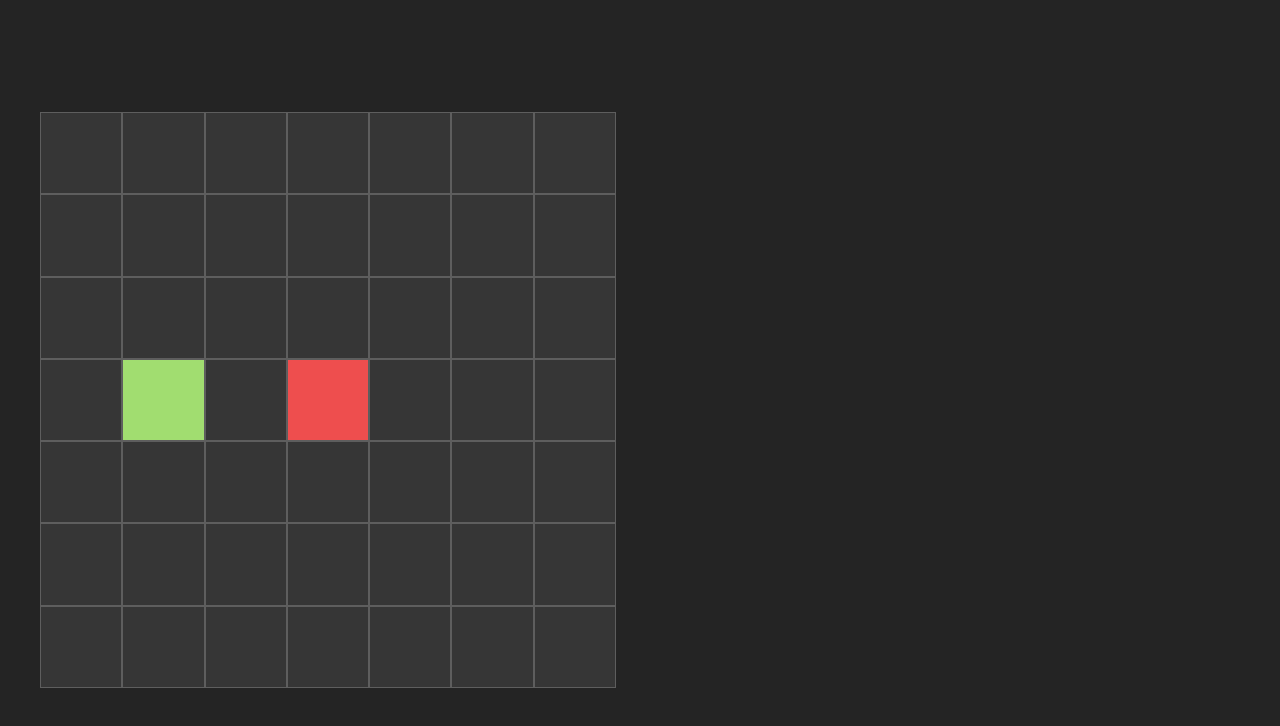
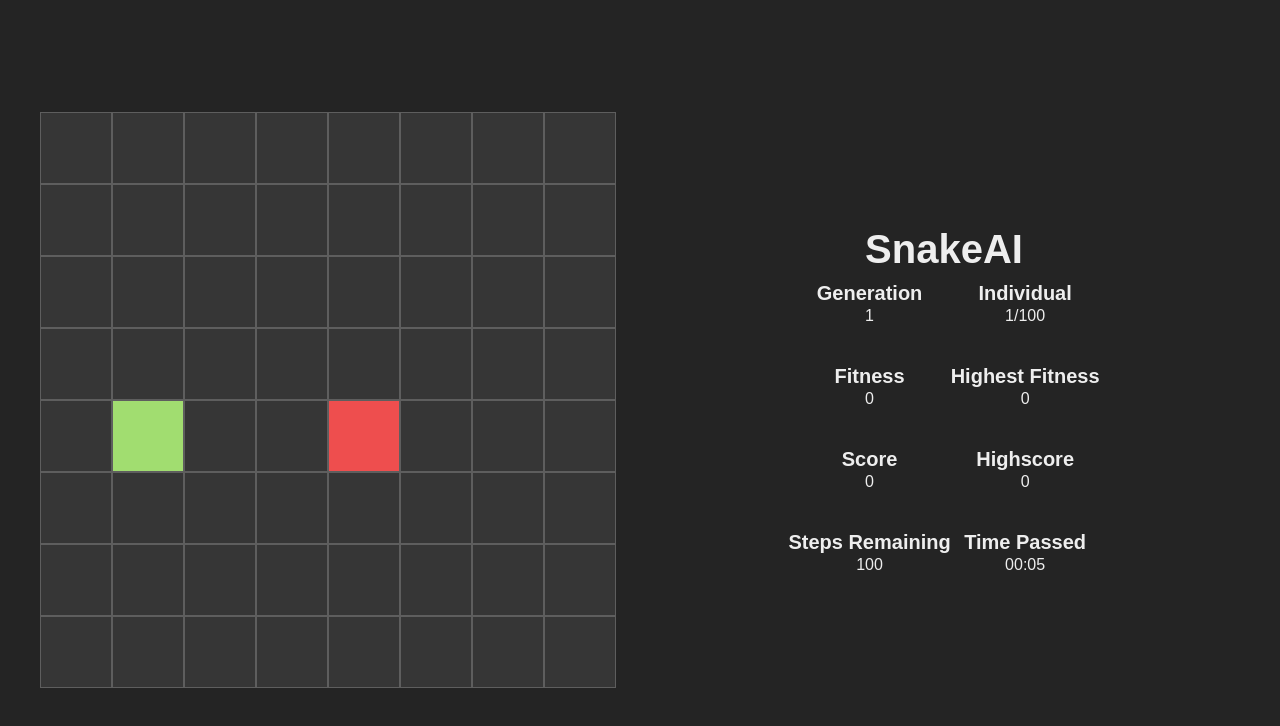
Before and after one commit to wachtern/snakeai, a React (Vite) app: page / in a window 1280 px wide. Shown: the top 726 px of the page. Built offline with nearby package versions, Linux system fonts and the light colour scheme.

Commit message:
feat(012): add statistics

```diff
--- a/src/components/AnalyticsArea.tsx
+++ b/src/components/AnalyticsArea.tsx
@@ -1,7 +1,89 @@
 import styled from "styled-components";
+import useBoundStore from "../stores/BoundStore";
+import { useEffect } from "react";
 
 const AnalyticsArea = () => {
-  return <Container></Container>;
+  const stepsRemaining = useBoundStore((state) => state.stepsRemaining);
+  const generation = useBoundStore((state) => state.generation);
+  const individual = useBoundStore((state) => state.individual);
+  const individualsPerGen = useBoundStore((state) => state.individualsPerGen);
+  const score = useBoundStore((state) => state.score);
+  const highscore = useBoundStore((state) => state.highscore);
+  const fitness = useBoundStore((state) => state.fitness);
+  const highestFitness = useBoundStore((state) => state.highestFitness);
+  const timePassed = useBoundStore((state) => state.timePassed);
+
+  const setTimePassed = useBoundStore((state) => state.setTimePassed);
+
+  useEffect(() => {
+    const interval = setInterval(() => {
+      setTimePassed(timePassed + 1);
+    }, 1000);
+
+    return () => clearInterval(interval);
+  }, [timePassed]);
+
+  const formatTime = (timeInSeconds: number) => {
+    const hours = Math.floor(timeInSeconds / 3600);
+    const minutes = Math.floor((timeInSeconds % 3600) / 60);
+    const seconds = timeInSeconds % 60;
+
+    return hours > 0
+      ? `${String(hours).padStart(2, "0")}:${String(minutes).padStart(
+          2,
+          "0"
+        )}:${String(seconds).padStart(2, "0")}`
+      : `${String(minutes).padStart(2, "0")}:${String(seconds).padStart(
+          2,
+          "0"
+        )}`;
+  };
+
+  return (
+    <Container>
+      <Title>SnakeAI</Title>
+      <Analytics>
+        <Column>
+          <TextWrapper>
+            <SubTitle>Generation</SubTitle>
+            <Text>{generation}</Text>
+          </TextWrapper>
+          <TextWrapper>
+            <SubTitle>Fitness</SubTitle>
+            <Text>{fitness}</Text>
+          </TextWrapper>
+          <TextWrapper>
+            <SubTitle>Score</SubTitle>
+            <Text>{score}</Text>
+          </TextWrapper>
+          <TextWrapper>
+            <SubTitle>Steps Remaining</SubTitle>
+            <Text>{stepsRemaining}</Text>
+          </TextWrapper>
+        </Column>
+        <Column>
+          <TextWrapper>
+            <SubTitle>Individual</SubTitle>
+            <Text>
+              {individual}/{individualsPerGen}
+            </Text>
+          </TextWrapper>
+          <TextWrapper>
+            <SubTitle>Highest Fitness</SubTitle>
+            <Text>{highestFitness}</Text>
+          </TextWrapper>
+          <TextWrapper>
+            <SubTitle>Highscore</SubTitle>
+            <Text>{highscore}</Text>
+          </TextWrapper>
+          <TextWrapper>
+            <SubTitle>Time Passed</SubTitle>
+            <Text>{formatTime(timePassed)}</Text>
+          </TextWrapper>
+        </Column>
+      </Analytics>
+    </Container>
+  );
 };
 
 export default AnalyticsArea;
@@ -10,8 +92,10 @@ const Container = styled.div`
   background: ${({ theme }) => theme.colors.general.background};
   color: ${({ theme }) => theme.colors.general.white};
   display: flex;
+  flex-direction: column;
   justify-content: center;
   align-items: center;
+  gap: 10px;
 
   @media (min-aspect-ratio: 1/1) {
     flex-basis: calc(90vw - 70vh);
@@ -21,5 +105,48 @@ const Container = styled.div`
   @media (max-aspect-ratio: 1/1) {
     flex-basis: calc(90vh - 70vw);
     width: 100%;
+    justify-content: start;
   }
 `;
+
+const Analytics = styled.div`
+  display: flex;
+  justify-content: center;
+  align-items: start;
+`;
+
+const TextWrapper = styled.div`
+  display: flex;
+  flex-direction: column;
+  justify-content: center;
+  align-items: center;
+  gap: min(0.25vw, 0.25vh);
+`;
+
+const Column = styled.div`
+  width: auto;
+  display: flex;
+  flex-direction: column;
+  justify-content: center;
+  align-items: center;
+  gap: min(5vw, 5vh);
+`;
+
+const Title = styled.h1`
+  ${({ theme }) => theme.fontStyles.title};
+  margin: 0;
+  white-space: nowrap;
+`;
+
+const SubTitle = styled.h2`
+  ${({ theme }) => theme.fontStyles.subtitle};
+  margin: 0;
+  white-space: nowrap;
+`;
+
+const Text = styled.div`
+  ${({ theme }) => theme.fontStyles.text};
+  margin: 0;
+  text-align: center;
+  white-space: nowrap;
+`;
--- a/src/components/GameField.tsx
+++ b/src/components/GameField.tsx
@@ -17,7 +17,12 @@ const GameField = ({ fieldSize, className }: Props) => {
   const [directionChanged, setDirectionChanged] = useState<boolean>(false);
 
   const stepsRemaining = useBoundStore((state) => state.stepsRemaining);
+  const score = useBoundStore((state) => state.score);
+  const highscore = useBoundStore((state) => state.highscore);
+
   const setStepsRemaining = useBoundStore((state) => state.setStepsRemaining);
+  const setScore = useBoundStore((state) => state.setScore);
+  const setHighscore = useBoundStore((state) => state.setHighscore);
 
   useEffect(() => {
     const handleKeyDown = (e: KeyboardEvent) => {
@@ -126,7 +131,8 @@ const GameField = ({ fieldSize, className }: Props) => {
     } else {
       const newFoodIndex = Math.floor(Math.random() * availableCells.length);
       setFood(availableCells[newFoodIndex]);
-      setStepsRemaining(stepsRemaining + 100);
+      setStepsRemaining(stepsRemaining + 50);
+      setScore(score + 1);
     }
   };
 
@@ -135,6 +141,12 @@ const GameField = ({ fieldSize, className }: Props) => {
       moveSnake();
     }
   }, [directionChanged]);
+
+  useEffect(() => {
+    if (highscore < score) {
+      setHighscore(score);
+    }
+  }, [score]);
 
   const grid = useMemo(() => generateGrid(), [snake, food]);
 
--- a/src/providers/theme.tsx
+++ b/src/providers/theme.tsx
@@ -12,4 +12,23 @@ export const theme = {
       apple: "#EE4E4E",
     },
   },
+  fontStyles: {
+    title: {
+      fontFamily: '"Arial", sans-serif',
+      fontSize: "min(5vw, 5vh)",
+      color: "#EEEEEE",
+      fontWeight: "bold",
+    },
+    subtitle: {
+      fontFamily: '"Arial", sans-serif',
+      fontSize: "min(2.5vw, 2.5vh)",
+      color: "#EEEEEE",
+      fontWeight: "bold",
+    },
+    text: {
+      fontFamily: '"Arial", sans-serif',
+      fontSize: "min(2vw, 2vh)",
+      color: "#EEEEEE",
+    },
+  },
 };
--- a/src/stores/GameSlice.tsx
+++ b/src/stores/GameSlice.tsx
@@ -3,11 +3,45 @@ import { StateCreator } from "zustand";
 export interface GameSlice {
   stepsRemaining: number;
   setStepsRemaining: (steps: number) => void;
+  generation: number;
+  setGeneration: (gen: number) => void;
+  individual: number;
+  setIndividual: (individual: number) => void;
+  individualsPerGen: number;
+  setIndividualsPerGen: (individuals: number) => void;
+  score: number;
+  setScore: (score: number) => void;
+  highscore: number;
+  setHighscore: (highscore: number) => void;
+  fitness: number;
+  setFitness: (fitness: number) => void;
+  highestFitness: number;
+  setHighestFitness: (highestFitness: number) => void;
+  timePassed: number;
+  setTimePassed: (time: number) => void;
 }
 
 const createGameSlice: StateCreator<GameSlice> = (set) => ({
   stepsRemaining: 100,
   setStepsRemaining: (steps) => set({ stepsRemaining: steps }),
+  generation: 1,
+  setGeneration: (gen) => set({ generation: gen }),
+  individual: 1,
+  setIndividual: (individual) => set({ individual: individual }),
+  individualsPerGen: 100,
+  setIndividualsPerGen: (individuals) =>
+    set({ individualsPerGen: individuals }),
+  score: 0,
+  setScore: (score) => set({ score: score }),
+  highscore: 0,
+  setHighscore: (highscore) => set({ highscore: highscore }),
+  fitness: 0,
+  setFitness: (fitness) => set({ fitness: fitness }),
+  highestFitness: 0,
+  setHighestFitness: (highestFitness) =>
+    set({ highestFitness: highestFitness }),
+  timePassed: 0,
+  setTimePassed: (time) => set({ timePassed: time }),
 });
 
 export default createGameSlice;
--- a/src/stores/SettingsSlice.tsx
+++ b/src/stores/SettingsSlice.tsx
@@ -6,7 +6,7 @@ export interface SettingsSlice {
 }
 
 const createSettingsSlice: StateCreator<SettingsSlice> = (set) => ({
-  fieldSize: 7,
+  fieldSize: 8,
   setFieldSize: (size) => set({ fieldSize: size }),
 });
 
```
